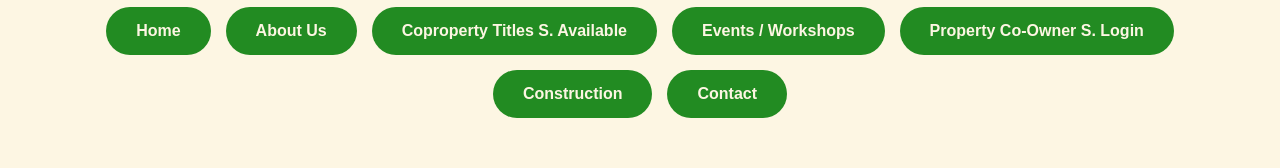
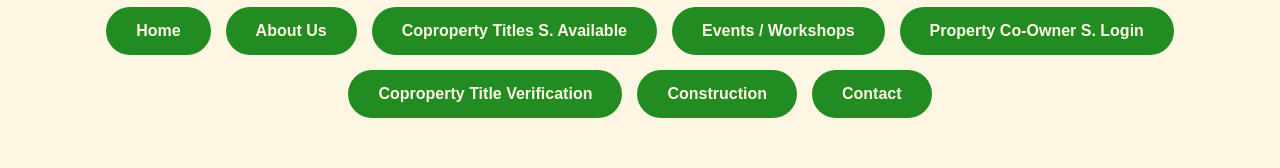
Before and after one commit to zamukiaecovillage/zamukia.com, a website: page index.html in a window 1280 px wide. Shown: the part 1093-1261 px from the top of the page. Drawn offline with Linux system fonts and the light colour scheme.

Commit message:
Update index.html

```diff
--- a/index.html
+++ b/index.html
@@ -27,6 +27,7 @@
     <a href="titles.html">Coproperty Titles S. Available</a>
     <a href="events.html">Events / Workshops</a>
     <a href="login.html">Property Co‑Owner S. Login</a>
+    <a href="https://coproperty-title-verification.web.app">Coproperty Title Verification</a>
     <a href="construction.html">Construction</a>
     <a href="contact.html">Contact</a>
   </nav>
```
